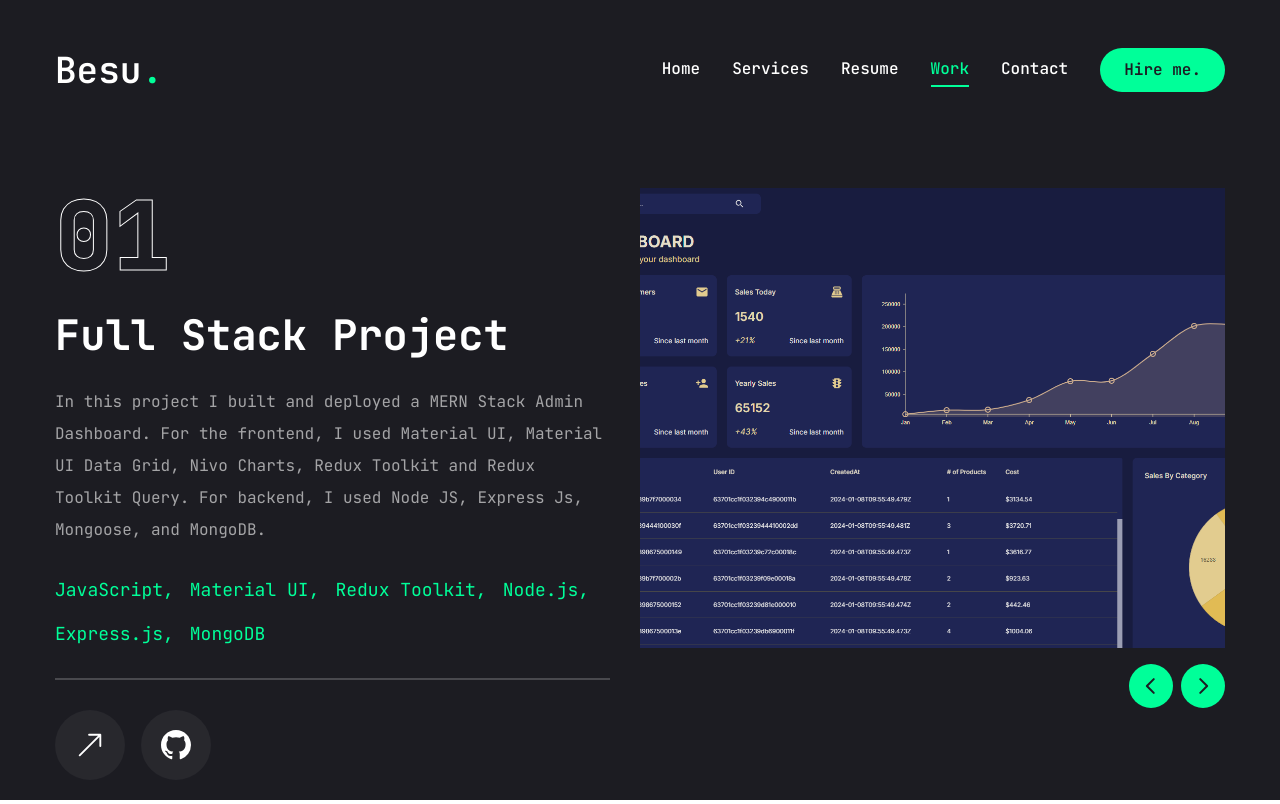
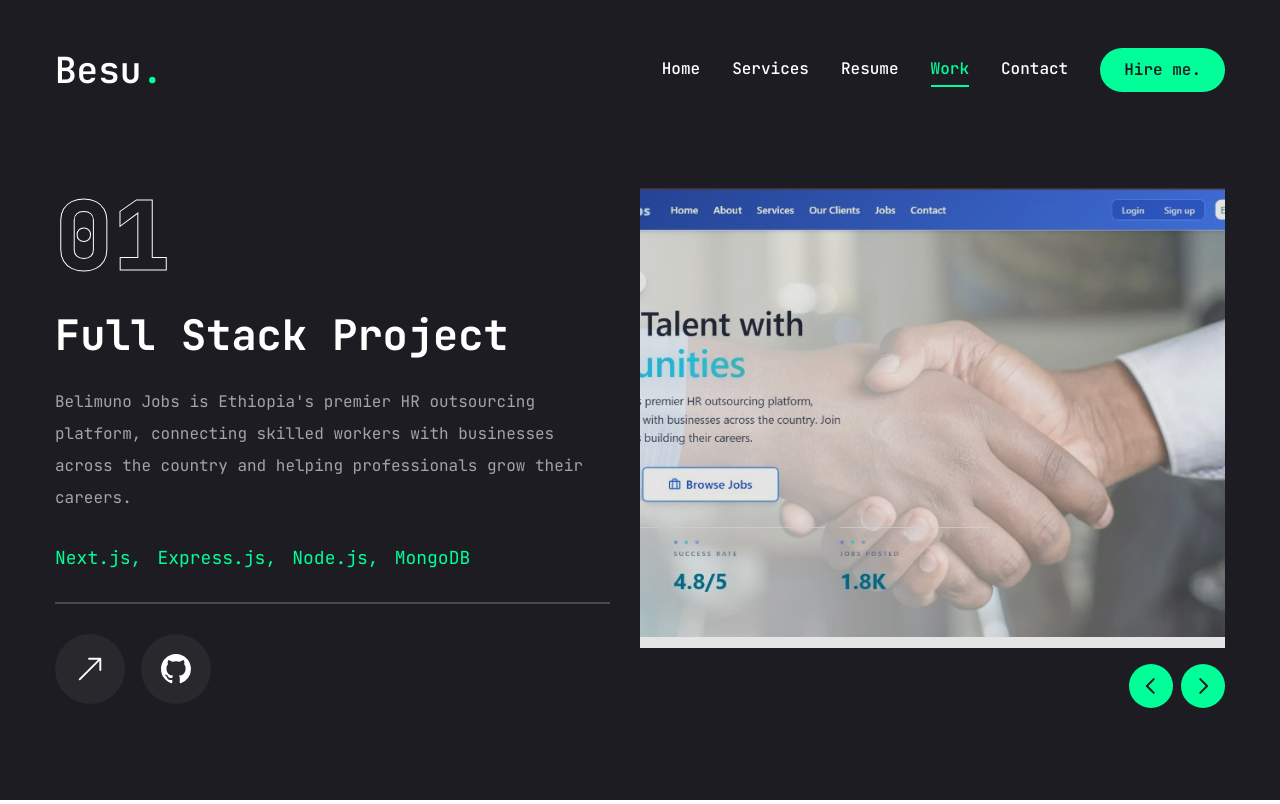
Before and after one commit to Besufekad-HAZ/My-Portfolio-Next, a Next.js app: page /work in a window 1280 px wide. Built offline with nearby package versions, Linux system fonts and the light colour scheme.

Commit message:
Update the Next.js and other versions of the project

```diff
--- a/app/resume/page.tsx
+++ b/app/resume/page.tsx
@@ -20,6 +20,9 @@ import {
   SiPostgresql,
   SiAdobephotoshop,
   SiAdobeindesign,
+  SiDocker,
+  SiPython,
+  SiPhp,
 } from "react-icons/si";
 
 // about me data
@@ -68,9 +71,14 @@ const experience = {
     with experience in various industries and a strong focus on creating efficient and scalable web applications.",
   items: [
     {
+      company: "Safaricom Ethiopia",
+      position: "Full Stack Developer",
+      duration: "August 2025 — Present",
+    },
+    {
       company: "Amen Devs",
       position: "Full Stack Developer",
-      duration: "2023 — PRESENT",
+      duration: "2023 — 2025",
     },
     {
       company: "Ezra Seminary",
@@ -139,6 +147,18 @@ const skills = {
     {
       icon: <FaNodeJs />,
       name: "Node.js",
+    },
+    {
+      icon: <SiDocker />,
+      name: "Docker",
+    },
+    {
+      icon: <SiPython />,
+      name: "Python",
+    },
+    {
+      icon: <SiPhp />,
+      name: "PHP",
     },
     {
       icon: <SiTailwindcss />,
--- a/app/work/project.ts
+++ b/app/work/project.ts
@@ -2,20 +2,18 @@ export const projects = [
   {
     num: "01",
     category: "Full Stack",
-    title: "Admin Dashboard",
+    title: "Belimuno Jobs",
     description:
-      "In this project I built and deployed a MERN Stack Admin Dashboard. For the frontend, I used Material UI, Material UI Data Grid, Nivo Charts, Redux Toolkit and Redux Toolkit Query. For backend, I used Node JS, Express Js, Mongoose, and MongoDB.",
+      "Belimuno Jobs is Ethiopia's premier HR outsourcing platform, connecting skilled workers with businesses across the country and helping professionals grow their careers.",
     stack: [
-      { name: "JavaScript" },
-      { name: "Material UI" },
-      { name: "Redux Toolkit" },
+      { name: "Next.js" },
+      { name: "Express.js" },
       { name: "Node.js" },
-      { name: "Express.js" },
       { name: "MongoDB" },
     ],
-    image: "/assets/work/project1.png",
-    link: "https://mern-dashboard-client-37t0.onrender.com",
-    github: "https://github.com/Besufekad-HAZ/MERN-Admin-Dashboard",
+    image: "/assets/work/belimuno.png",
+    link: "https://belimunojobs.com/",
+    github: "https://github.com/Besufekad-HAZ",
   },
   {
     num: "02",
@@ -43,8 +41,8 @@ export const projects = [
     description:
       "Hope Channel Ethiopia is a modern Christian broadcasting website featuring live streaming, on-demand content, interactive schedules, and community tools. It supports multiple languages and offers a seamless experience for spiritual engagement.",
     stack: [
-      { name: "Next.js 15" },
-      { name: "React 19" },
+      { name: "Next.js 15.5" },
+      { name: "React 18.3" },
       { name: "TypeScript" },
       { name: "Tailwind CSS" },
       { name: "Shadcn/ui" },
@@ -63,6 +61,24 @@ export const projects = [
   {
     num: "04",
     category: "Full Stack",
+    title: "Admin Dashboard",
+    description:
+      "In this project I built and deployed a MERN Stack Admin Dashboard. For the frontend, I used Material UI, Material UI Data Grid, Nivo Charts, Redux Toolkit and Redux Toolkit Query. For backend, I used Node JS, Express Js, Mongoose, and MongoDB.",
+    stack: [
+      { name: "JavaScript" },
+      { name: "Material UI" },
+      { name: "Redux Toolkit" },
+      { name: "Node.js" },
+      { name: "Express.js" },
+      { name: "MongoDB" },
+    ],
+    image: "/assets/work/project1.png",
+    link: "https://mern-dashboard-client-37t0.onrender.com",
+    github: "https://github.com/Besufekad-HAZ/MERN-Admin-Dashboard",
+  },
+  {
+    num: "05",
+    category: "Full Stack",
     title: "Ethio-Chat",
     description:
       "A full stack chat application built with React JS and Firebase. Users can create accounts, chat with friends, and send images. Authentication is handled by Firebase, chat images are stored in Firebase Storage, and messages are stored in Firestore Database for real-time updates.",
@@ -78,7 +94,7 @@ export const projects = [
     github: "https://github.com/Besufekad-HAZ/Chat-App",
   },
   {
-    num: "05",
+    num: "06",
     category: "Full Stack",
     title: "Url Shortener",
     description:
@@ -97,7 +113,7 @@ export const projects = [
     github: "https://github.com/Besufekad-HAZ/URL-shortener",
   },
   {
-    num: "06",
+    num: "07",
     category: "Full Stack",
     title: "Background removal",
     description:
@@ -117,7 +133,7 @@ export const projects = [
     github: "https://github.com/Besufekad-HAZ/background-remover-app",
   },
   {
-    num: "07",
+    num: "08",
     category: "Full Stack",
     title: "Motorcycle Rental Store",
     description:
@@ -138,7 +154,7 @@ export const projects = [
     github: "https://github.com/TamaraDimov/vespa-rentals-frontend",
   },
   {
-    num: "08",
+    num: "09",
     category: "Front End",
     title: "Air Pollution Data Web App",
     description:
@@ -157,7 +173,7 @@ export const projects = [
     github: "https://github.com/Besufekad-HAZ/React-Capstone-Air-Pollution",
   },
   {
-    num: "09",
+    num: "10",
     category: "Full Stack",
     title: "AI Code Reviewer",
     description:
--- a/components/Stats.tsx
+++ b/components/Stats.tsx
@@ -16,7 +16,7 @@ const stats = [
     text: "Technologies Mastered",
   },
   {
-    num: 1900,
+    num: 2100,
     text: "Code Commits",
   },
 ];
```
Also changed, not shown: package.json (+9 -9 lines), public/assets/work/belimuno.png (added), 1 other file (tests, documents, lock files or other folders).
